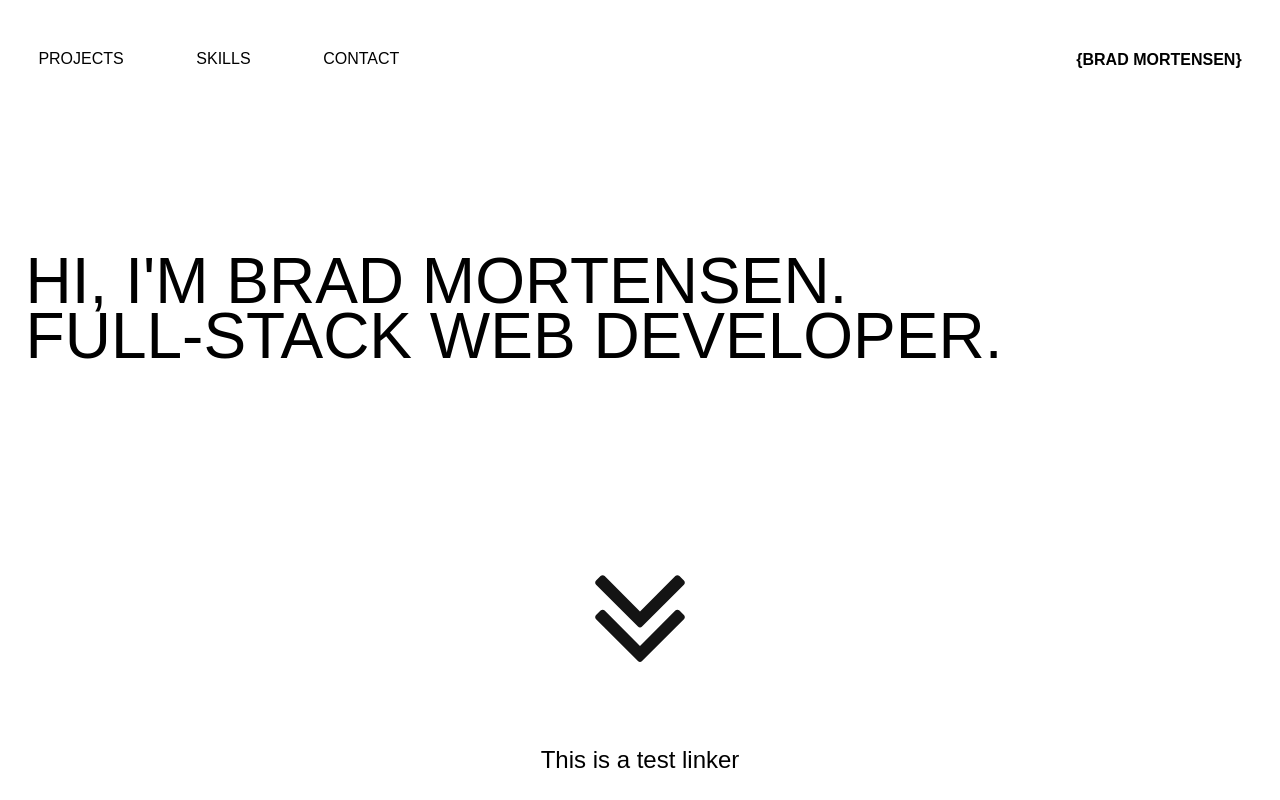
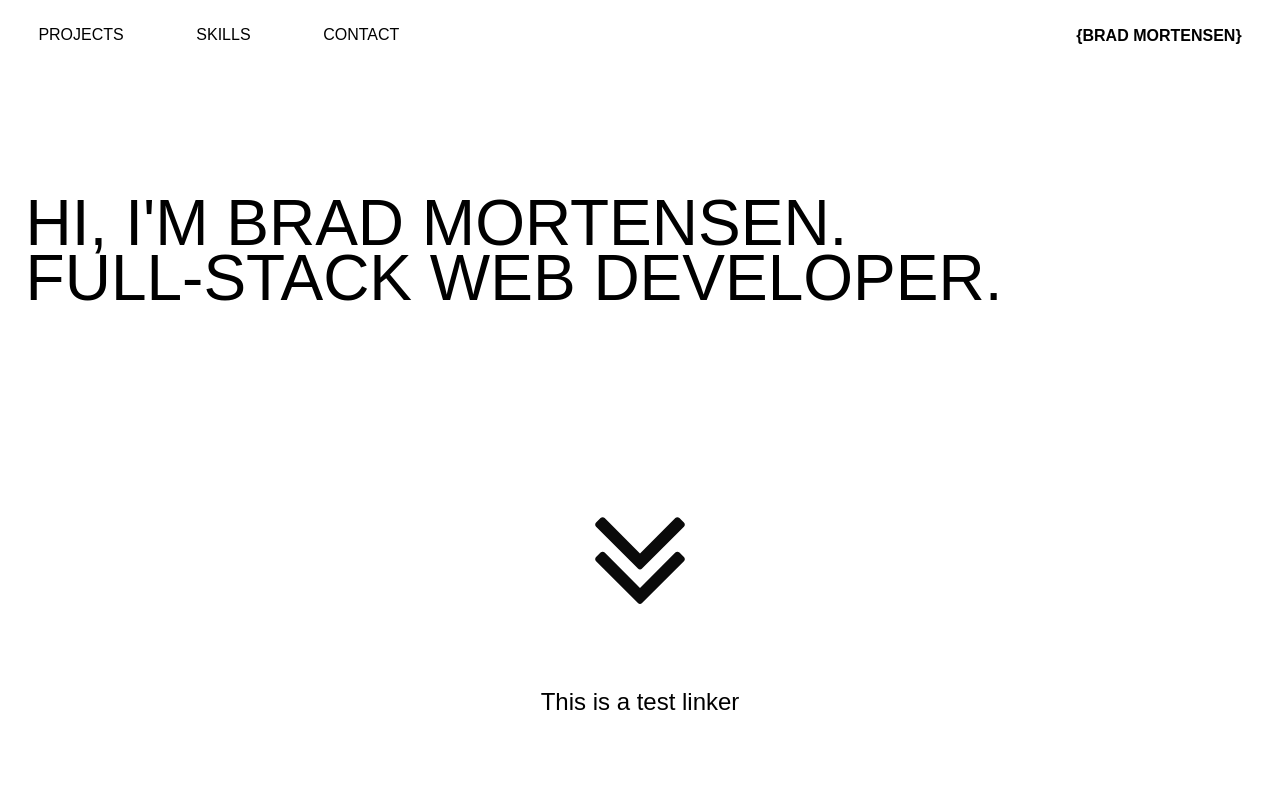
Before and after one commit to brad-mortensen/react-portfolio, a React (Create React App) app: page / in a window 1280 px wide. Shown: the top 800 px of the page. Built offline with nearby package versions, Linux system fonts and the light colour scheme; a web font is replaced by a local one.

Commit message:
more break points

```diff
--- a/src/components/NavBar.js
+++ b/src/components/NavBar.js
@@ -2,30 +2,41 @@ import React from 'react';
 import styled from 'styled-components';
 
 const StyledNav = styled.div`
+margin-top: 10px;
   width: 100%;
-  height: 120px;
+  height: auto;
   display: flex;
   flex-flow: row;
   justify-content:space-between;
   align-items: center;
   box-sizing:border-box;
   padding: 0 3%;
+  @media(max-width: 700px){
+    flex-flow:column-reverse;
+  }
   .main-header {
     font-size: 1rem;
     text-transform: uppercase;
     font-family: 'Carrois Gothic SC', sans-serif;
+
   }
   .nav-links {
     display: flex;
     width: 30%;
     height: auto;
     justify-content: space-between;
+    @media(max-width: 700px) {
+      width: 70%;
+      }
     p {
       cursor: pointer;
       height: 20px;
       text-transform: uppercase;
       font-size: 1rem;
       font-family: 'Carrois Gothic SC', sans-serif;
+      @media(max-width: 700px){
+        font-size: 1.2rem;
+      }
       &:hover{
         box-sizing: border-box;
         border-bottom: 1px solid black;
```
